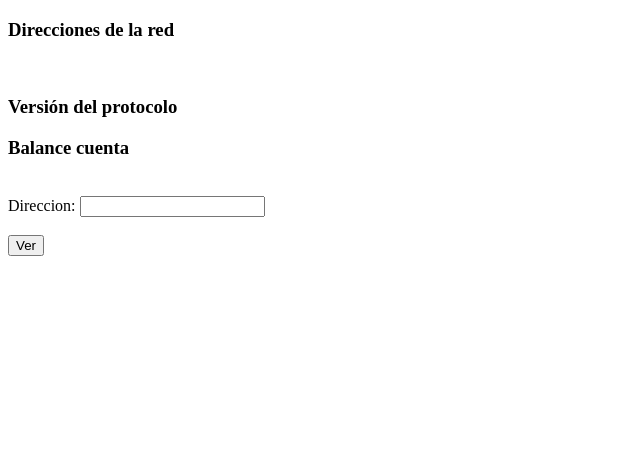
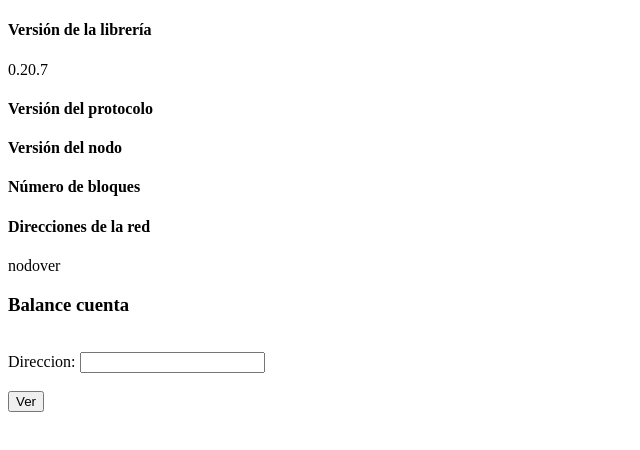
Before and after one commit to JaviMore/web3example, a plain HTML site: page index.html in a window 1280 px wide. Shown: the whole page, without its empty margins (0-640 px from the left). Drawn offline with Linux system fonts and the light colour scheme.

Commit message:
nuevos trasteos

```diff
--- a/index.html
+++ b/index.html
@@ -1,11 +1,18 @@
 <!DOCTYPE html>
 <html>
   <body>
-<h3>Direcciones de la red</h3>
+    <h4>Versión de la librería</h4>
+    <div id="libreria"></div>
+    <h4>Versión del protocolo</h4>
+    <div id="protocolo"></div>
+    <h4>Versión del nodo</h4>
+    <div id="nodover"> </div>
+    <h4>Número de bloques</h4>
+    <div id="bloquesnum"> </div>
+    <h4>Direcciones de la red</h4>
     <div id="direcciones"> </div>
+    nodover
     <br/>
-<h3>Versión del protocolo</h3>
-<div id="protocolo"></div>
       <h3>Balance cuenta</h3>
       <div id="balanceether"></div>
       <br>
@@ -25,8 +32,34 @@
             }
 
             var version = web3.version.api;
-  console.log("Versión de la librería:");
-  console.log(version);
+            document.getElementById("libreria").innerHTML = version;
+
+
+            web3.eth.getProtocolVersion(function(error, result){
+            if(!error){
+              document.getElementById("protocolo").innerHTML = result;
+            }else{
+                console.error(error);
+            }
+            })
+
+            web3.version.getNode(function(error, result){
+            if(!error){
+              document.getElementById("nodover").innerHTML = result;
+            }else{
+                console.error(error);
+            }
+            })
+
+
+            web3.eth.getBlockNumber(function(error, result){
+            if(!error){
+              document.getElementById("bloquesnum").innerHTML = result;
+            }else{
+                console.error(error);
+            }
+            })
+
 
             web3.eth.getAccounts(function(error, result){
             if(!error){
@@ -40,13 +73,7 @@
             }
             })
 
-  web3.eth.getProtocolVersion(function(error, result){
-   if(!error){
-    document.getElementById("protocolo").innerHTML = result;
-  }else{
-       console.error(error);
-  }
-  })
+
 
             function miraBalance() {
               var direccion = document.forms["formulario"]["direccion"].value;
@@ -57,7 +84,7 @@
               }else{
                 web3.eth.getBalance(direccion,function(error, result){
                 if(!error){
-        ether = result / 1000000000000000000;
+                  ether = web3.fromWei(result, 'ether');
                   document.getElementById("balanceether").innerHTML = ether + " ETH";
                 }else{
                 console.error(error);
```
Lines whose indentation alone changed are shown as unchanged.
